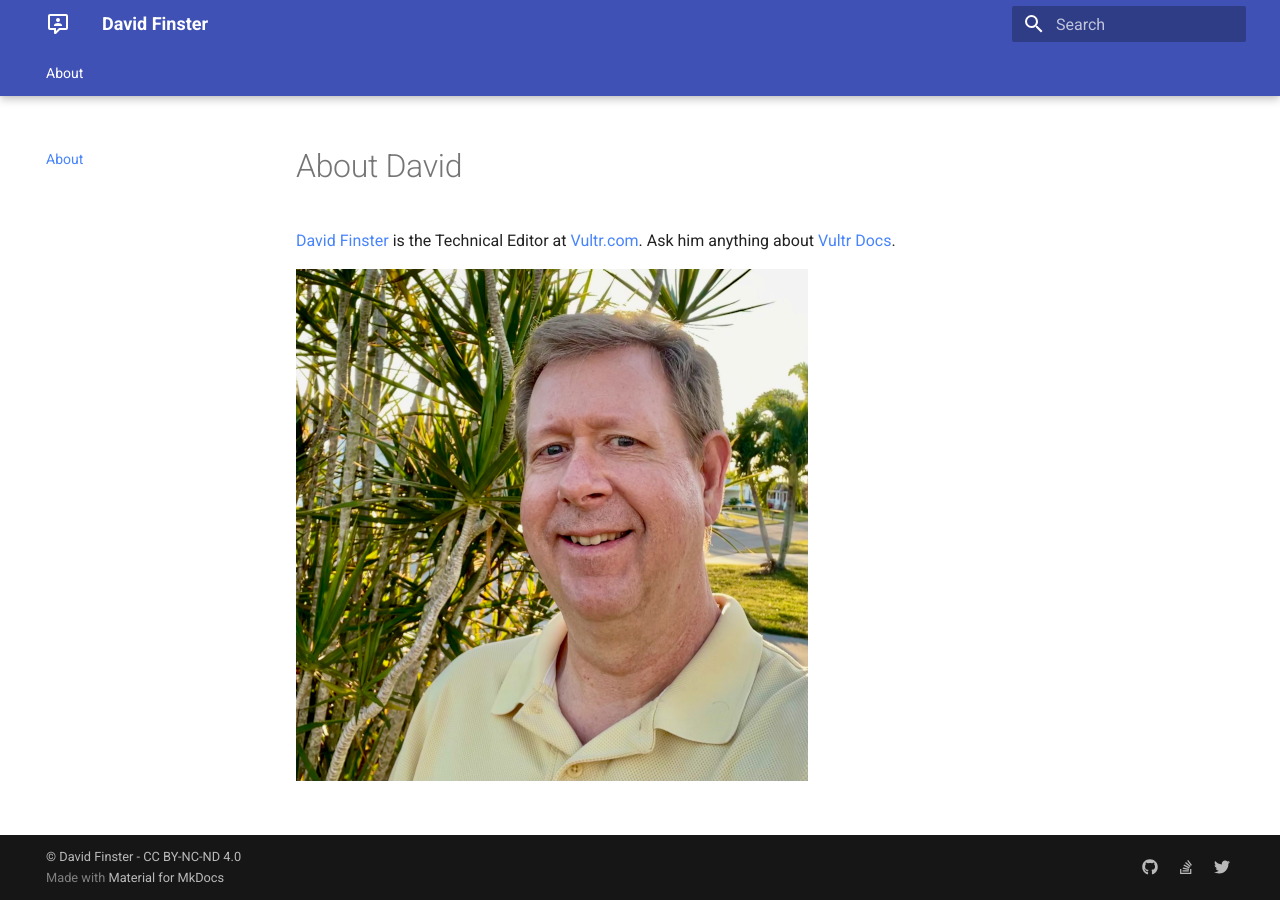
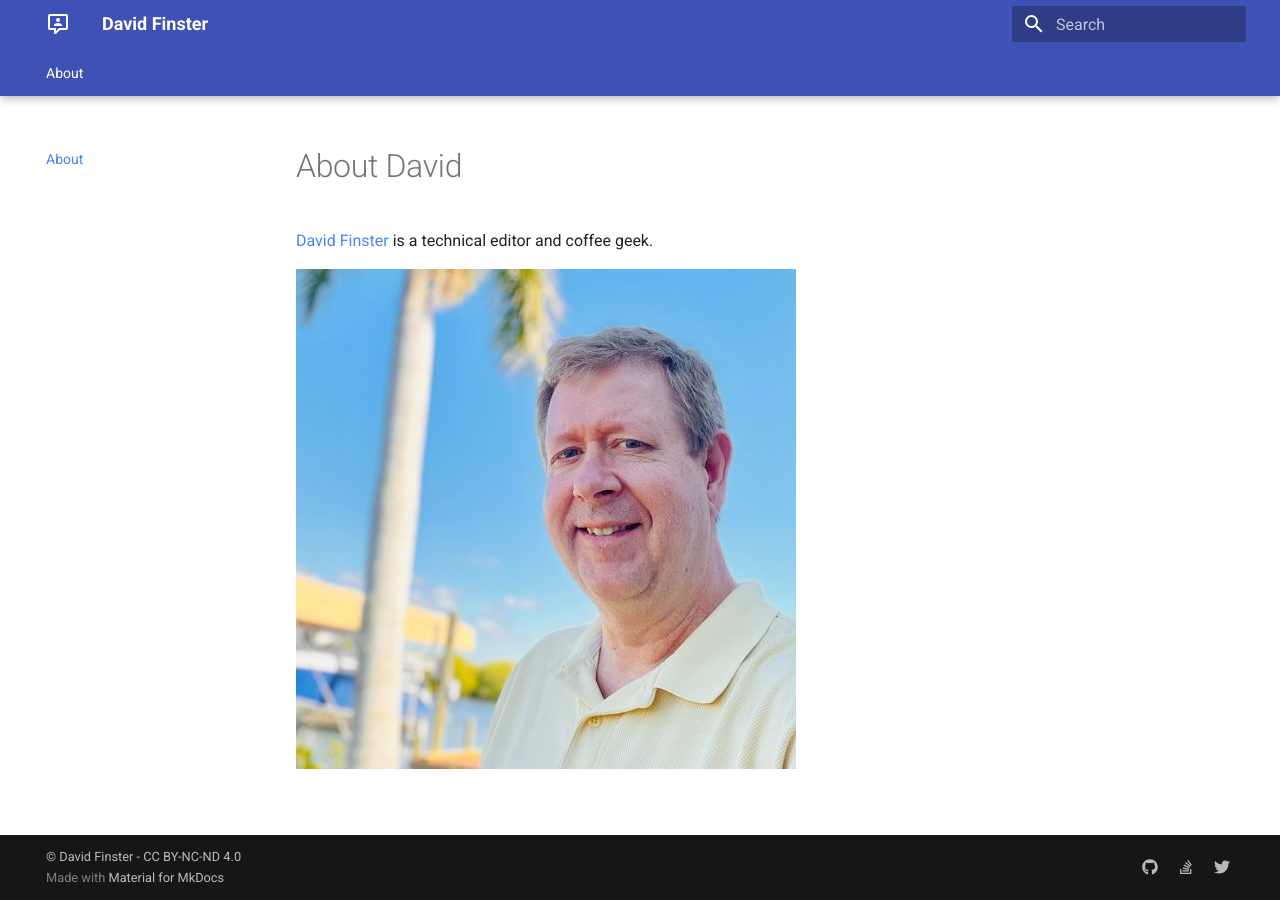
Before and after one commit to dfinr/dfinr.github.io, an MkDocs documentation site: the page built from docs/index.md, in a window 1280 px wide. Built offline with MkDocs 1.6.1 and Material for MkDocs 9.7.7, drawn with Linux system fonts in a browser that asks for light colours.

Commit message:
Updated headshot.

```diff
--- a/docs/index.md
+++ b/docs/index.md
@@ -1,5 +1,5 @@
 # About David
 
-[David Finster](mailto:dfinster@vultr.com) is the Technical Editor at [Vultr.com](https://www.vultr.com). Ask him anything about [Vultr Docs](https://www.vultr.com/docs/).
+[David Finster](mailto:dfinster@vultr.com) is a technical editor and coffee geek.
 
-![Headshot](/images/Profile.png)
+![Headshot](/images/IMG_0112-small.jpg)
```
Also changed, not shown: docs/images/DavidFinsterProfile.jpeg (deleted), docs/images/IMG_0095.jpeg (deleted), docs/images/IMG_0112-small.jpg (added), docs/images/Profile.png (deleted), docs/images/headerbanner.jpg (deleted).
